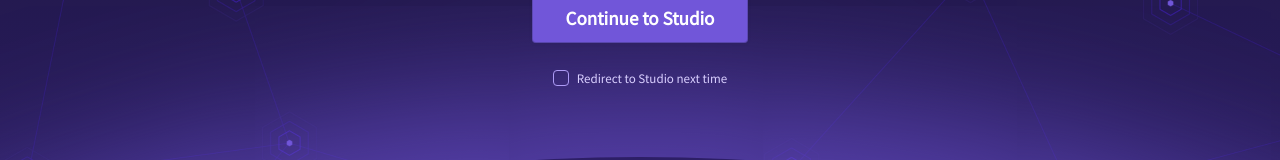
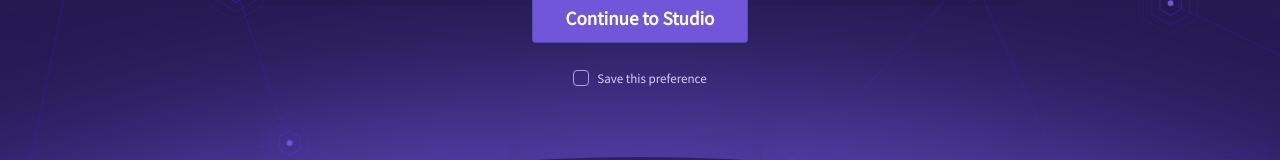
Before and after one commit to apollographql/studio-landing-page, a React (Create React App) app: page / in a window 1280 px wide. Shown: the part 503-663 px from the top of the page. Built offline with nearby package versions, Linux system fonts and the light colour scheme.

Commit message:
shorter setting checkbox label copy

```diff
--- a/src/content/LocalUnconfigured.tsx
+++ b/src/content/LocalUnconfigured.tsx
@@ -132,7 +132,7 @@
           className="preference-label"
           htmlFor="preference"
         >
-          Redirect to Studio next time
+          Save this preference
         </label>
       </div>
     </section>
```
